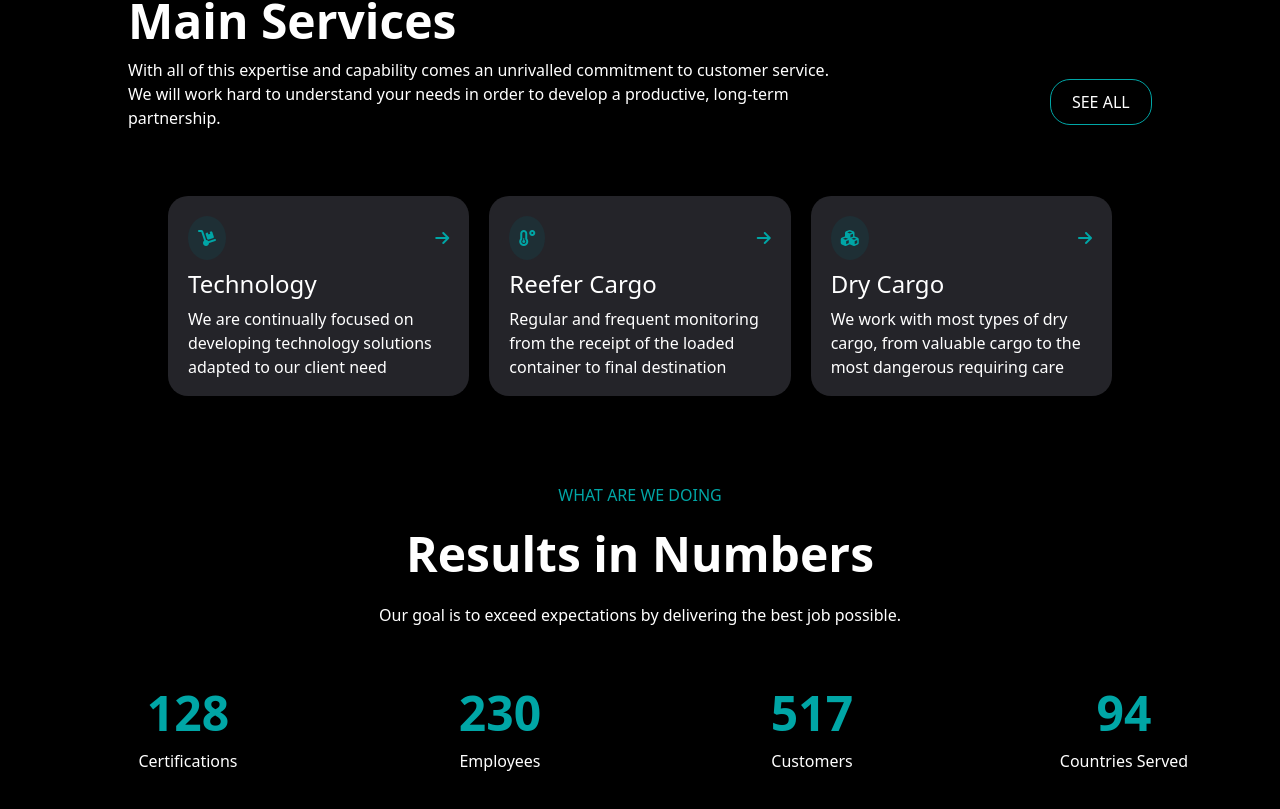
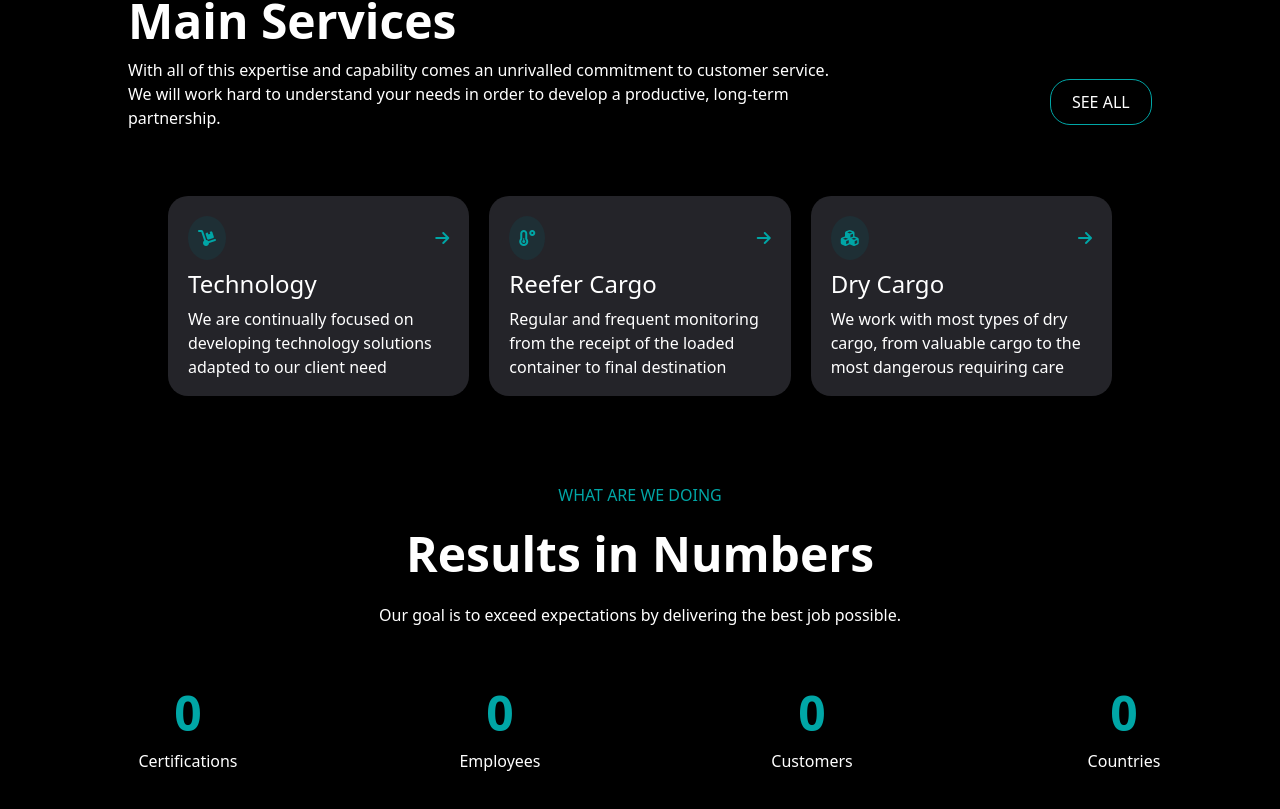
Before and after one commit to matteocenci/proj-html-vuejs, a Vue app: page / in a window 1280 px wide. Shown: the part 1552-2361 px from the top of the page. Built offline with nearby package versions, Linux system fonts and the light colour scheme.

Commit message:
add: function count

```diff
--- a/src/components/ResultsSection.vue
+++ b/src/components/ResultsSection.vue
@@ -1,21 +1,22 @@
 <script>
 export default {
     props: {
-        results: Object
+        results: Array
     },
     data() {
         return {
-            hover: false
+            hover: false,
+            i: 0
         }
     },
     methods: {
         count(num) {
-
-            let i = 0;
-            if (this.hover && i < num) {
+            if (this.i < num) {
                 return setInterval(() => {
-                    i++;
+                    this.i++;
                 }, 100);
+            } else {
+                return num;
             }
         }
     }
@@ -25,28 +26,16 @@ export default {
 
 <template>
 
-    <section @mouseover="hover = true">
+    <section @mouseover="this.hover = true">
         <div>
             <h6>WHAT ARE WE DOING</h6>
             <h3>Results in Numbers</h3>
             <p>Our goal is to exceed expectations by delivering the best job possible.</p>
         </div>
         <ul>
-            <li>
-                <span class="primary-color">{{ this.i < results.certifications ? count() : results.certifications }}</span>
-                <span>Certifications</span>
-            </li>
-            <li>
-                <span class="primary-color">{{ this.i < results.employees ? count() : results.employees}}</span>
-                <span>Employees</span>
-            </li>
-            <li>
-                <span class="primary-color">{{ this.i < results.customers ? count() : results.customers}}</span>
-                <span>Customers</span>
-            </li>
-            <li>
-                <span class="primary-color">{{ this.i < results.countries ? count() : results.countries }}</span>
-                <span>Countries Served</span>
+            <li v-for="item in results">
+                <span class="primary-color">{{ this.hover === true ? count(item.value) : '0' }}</span>
+                <span>{{ item.name }}</span>
             </li>
 
         </ul>
--- a/src/store.js
+++ b/src/store.js
@@ -1,21 +1,33 @@
 import { reactive } from "vue";
 
-export const store = reactive ({
+export const store = reactive({
 
     contacts: {
-            telephoneNumber: '+1 (305) 1234-5678',
-            mainMailAdress: 'hello@example.com',
-            secondaryMailAdress: ' mail@example.com',
-            mainAdress: 'Main Avenue, 987',
-            secondaryAdress:  'Main Avenue, 123'
+        telephoneNumber: '+1 (305) 1234-5678',
+        mainMailAdress: 'hello@example.com',
+        secondaryMailAdress: ' mail@example.com',
+        mainAdress: 'Main Avenue, 987',
+        secondaryAdress: 'Main Avenue, 123'
     },
 
-    results: {
-        certifications: 128,
-        employees: 230,
-        customers: 517,
-        countries: 94
-    },
+    results: [
+        {
+            name: 'Certifications',
+            value: 128
+        },
+        {
+            name: 'Employees',
+            value: 230
+        },
+        {
+            name: 'Customers',
+            value: 517
+        },
+        {
+            name: 'Countries',
+            value: 94
+        }
+    ],
 
     main_services: [
         {
@@ -37,23 +49,23 @@ export const store = reactive ({
 
     trusted_feedback: [
         {
-            title:'WooCommerce',
+            title: 'WooCommerce',
             feedback: 'Lorem ipsum dolor sit amet, consectetur adipiscing elit. Cras iaculis diam varius diam ultricies lacinia.'
         },
         {
-            title:'WordPress',
+            title: 'WordPress',
             feedback: 'Lorem ipsum dolor sit amet, consectetur adipiscing elit. Cras iaculis diam varius diam ultricies lacinia.'
         },
         {
-            title:'Pingdom',
+            title: 'Pingdom',
             feedback: 'Lorem ipsum dolor sit amet, consectetur adipiscing elit. Cras iaculis diam varius diam ultricies lacinia.'
         },
         {
-            title:'JQuery',
+            title: 'JQuery',
             feedback: 'Lorem ipsum dolor sit amet, consectetur adipiscing elit. Cras iaculis diam varius diam ultricies lacinia.'
         },
         {
-            title:'Less',
+            title: 'Less',
             feedback: 'Lorem ipsum dolor sit amet, consectetur adipiscing elit. Cras iaculis diam varius diam ultricies lacinia.'
         }
     ]
```
